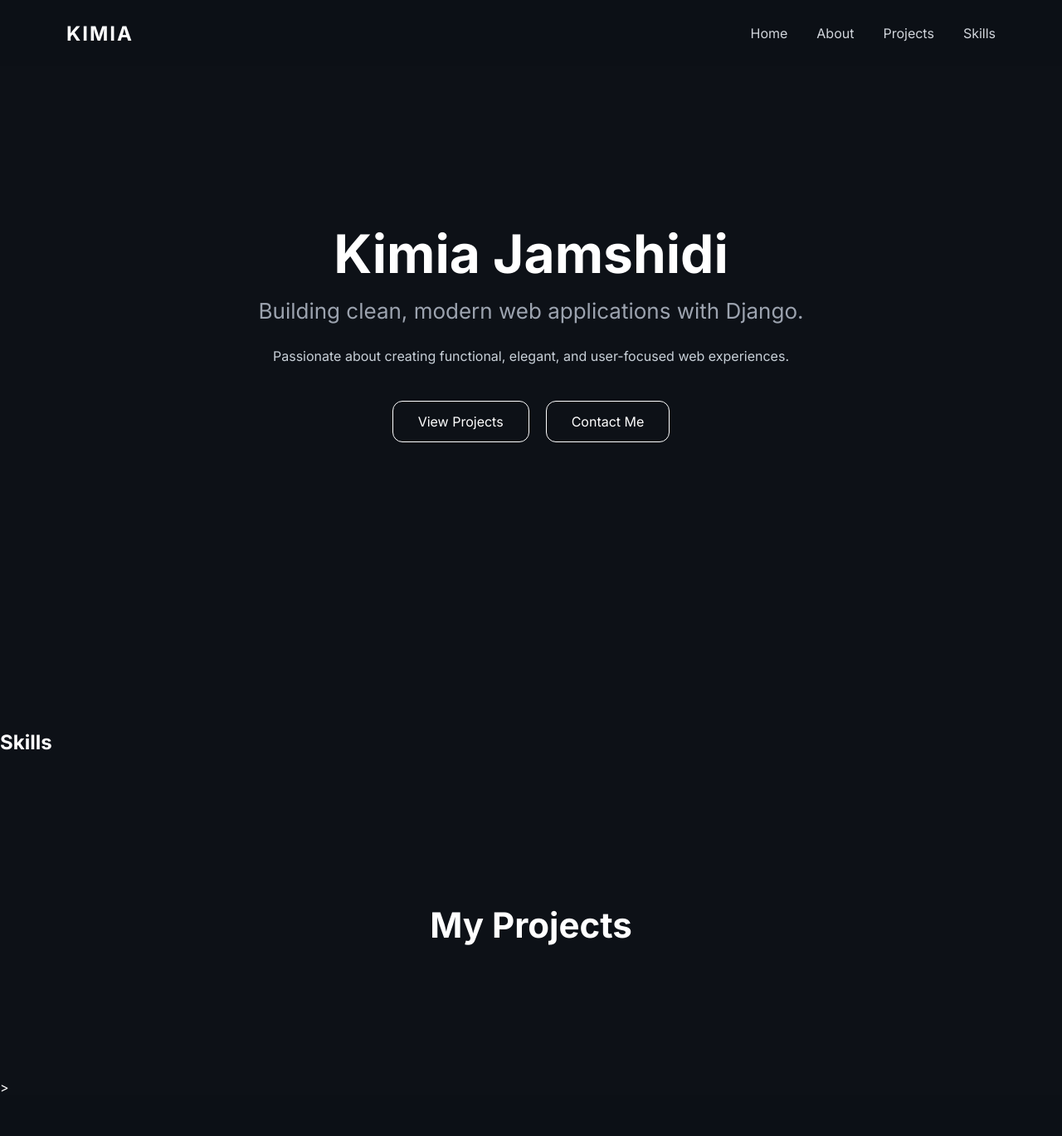
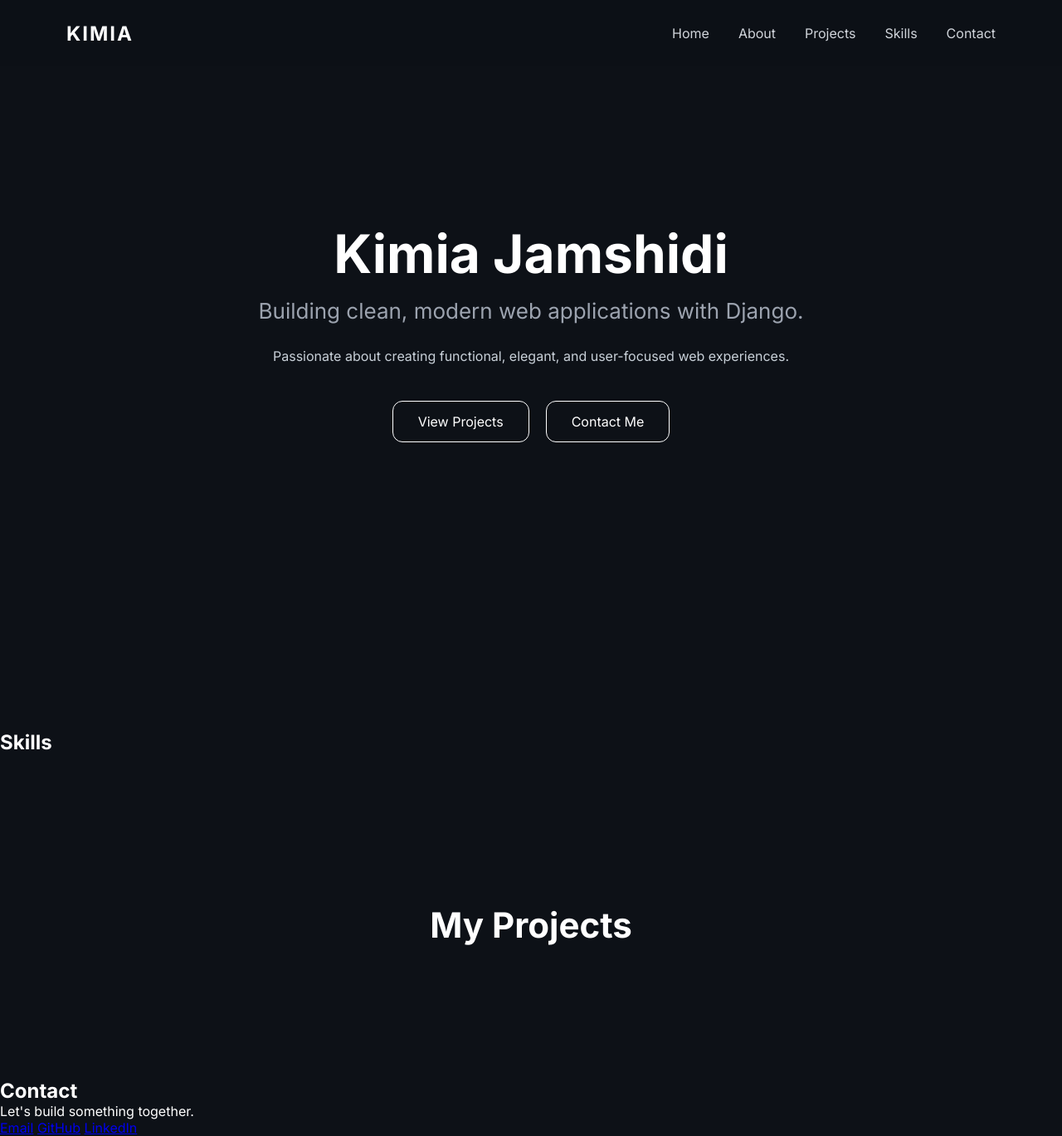
Before and after one commit to kimiajam/portfolio-project, a Django app: page / in a window 1280 px wide. Shown: the whole page at 83% size. Before the commit the page ends 1316 px from the top, so only its background shows below. Run offline with Django 5.2, Linux system fonts and the light colour scheme; data that the repository does not hold is empty.

Commit message:
Add contact section

```diff
--- a/templates/home.html
+++ b/templates/home.html
@@ -28,5 +28,6 @@ Home
 {% include "includes/about.html" %}
 {% include "includes/skills.html" %}
 {% include "includes/projects.html" %}
+{% include "includes/contact.html" %}
 
 {% endblock %}
--- /dev/null
+++ b/templates/includes/contact.html
@@ -0,0 +1,13 @@
+<section id="contact" class="contact">
+
+    <h2>Contact</h2>
+
+    <p>Let's build something together.</p>
+
+    <div class="contact-links">
+        <a href="mailto:kimijaam@gmail.com">Email</a>
+        <a href="https://github.com/kimiajam">GitHub</a>
+        <a href="in/kimiajam-dev">LinkedIn</a>
+    </div>
+
+</section>
--- a/templates/includes/navbar.html
+++ b/templates/includes/navbar.html
@@ -15,6 +15,9 @@
             <li><a href="#projects">Projects</a></li>
 
             <li><a href="#skills">Skills</a></li>
+
+            <li><a href="#contact">Contact</a></li>
+
         </ul>
 
     </nav>
--- a/templates/includes/projects.html
+++ b/templates/includes/projects.html
@@ -38,4 +38,4 @@
 
     </div>
 
-</section>>
+</section>
```
